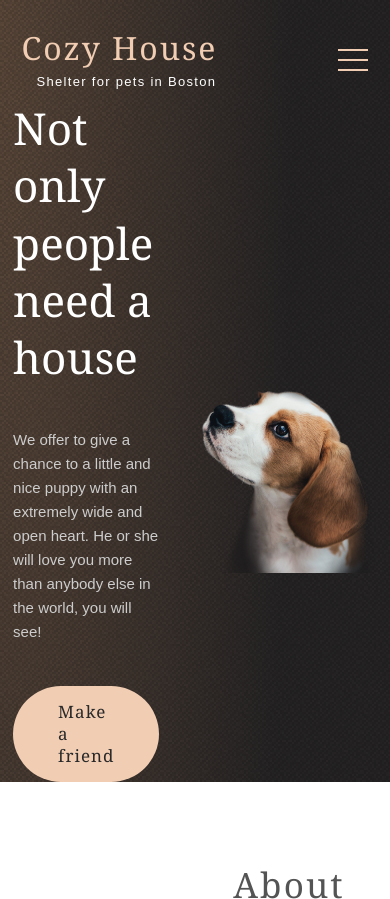
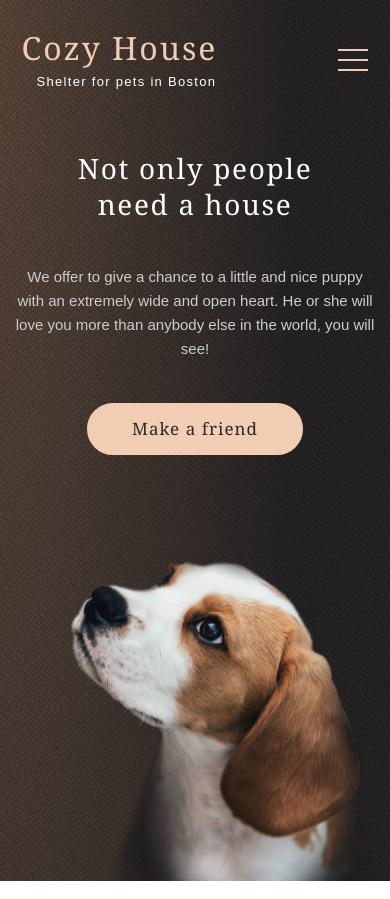
Before and after one commit to spykius/shelter, a plain HTML site: page shelter/index.html in a window 390 px wide. Shown: the top 899 px of the page. Drawn offline with Linux system fonts and the light colour scheme.

Commit message:
feat: change hero section styles according to mobile first methdology and make it responsive

```diff
--- a/shelter/css/style.css
+++ b/shelter/css/style.css
@@ -25,7 +25,7 @@
   --font-normal: normal;
   --font-italic: italic;
 
-  --text-h1: 2.75rem; /*44px*/
+  --text-h1: clamp(1.5625rem, calc(1.5625rem + (2.75 - 1.5625) * ((100vw - 20rem) / (48 - 20))), 2.75rem); /*25 - 44px*/
   --text-h2: 2.1875rem; /*35px*/
   --text-logo: 2rem; /*32px*/
   --text-h2-s: 1.5625rem; /*25pc*/
@@ -38,6 +38,9 @@
   --space-container: clamp(0.625rem, -0.2679rem + 4.4643vw, 1.875rem);
   --space-continer-header: clamp(1.25rem, 0.8036rem + 2.2321vw, 1.875rem);
   --space-continer-l: clamp(1.875rem, 0.9375rem + 1.9531vw, 2.5rem);
+
+  --hero-img-width-mob: clamp(16.25rem, calc(16.25rem + (35.5625 - 16.25) * ((100vw - 20rem) / (48 - 20))), 35.5625rem);
+  --hero-img-width-desk: 43.625rem;
 }
 
 /*=============== BASE ===============*/
@@ -120,20 +123,33 @@ img {
   flex: 1;
 }
 
-.btn-link {
-  display: inline-block;
+.btn {
+  min-width: 12.938rem;
+  appearance: none;
+  border: 2px solid var(--color-primary);
+  border-radius: 6.25rem;
+  background-color: transparent;
+  color: var(--color-dark-3xl);
+  padding: 0.813rem 2.688rem;
   font-size: var(--text-button);
   line-height: 1.3;
   letter-spacing: 0.06em;
-  color: var(--color-dark-3xl);
-  border-radius: 100px;
-  padding: 0.938rem 2.813rem;
-  background-color: var(--color-primary);
-  transition: background-color 200ms ease;
+  cursor: pointer;
+  transition:
+    background-color 200ms ease,
+    border-color 200ms ease;
 }
 
-.btn-link:hover {
-  background-color: var(--color-primary-light);
+@media (hover: hover) and (pointer: fine) {
+  .btn:hover {
+    background-color: var(--color-primary-light);
+    border-color: var(--color-primary-light);
+  }
+}
+
+.btn-link {
+  background-color: var(--color-primary);
+  border-color: var(--color-primary);
 }
 
 .section-title {
@@ -201,8 +217,10 @@ img {
   transition: color 150ms ease;
 }
 
-.menu__link:hover {
-  color: var(--color-light-s);
+@media (hover: hover) and (pointer: fine) {
+  .menu__link:hover {
+    color: var(--color-light-s);
+  }
 }
 
 .menu__link[aria-current="page"] {
@@ -288,47 +306,79 @@ img {
 
 /*=============== MAIN ===============*/
 /*========== hero ==========*/
-.hero {
-  width: 100%;
-}
-
 .hero__container {
   display: flex;
+  flex-direction: column;
   align-items: center;
-  gap: 2.625rem;
-  padding-block-start: 5.625rem;
+  gap: 6.563rem;
+  padding-block-start: 3.75rem;
 }
 
 .hero__content {
-  flex: 0 1 28.75rem;
   display: flex;
   flex-direction: column;
-  align-items: flex-start;
+  align-items: center;
   gap: 2.625rem;
-  margin-top: -5rem;
+  max-width: 28.75rem;
 }
 
 .hero__title {
+  font-weight: var(--font-regular);
   font-size: var(--text-h1);
-  font-weight: var(--font-regular);
   line-height: 1.3;
+  letter-spacing: 0.06em;
+  text-align: center;
   color: var(--color-light-xl);
-  max-width: 19.375rem;
 }
 
 .hero__subtitle {
   font-family: var(--font-secondary);
   line-height: 1.6;
+  text-align: center;
   color: var(--color-dark-s);
 }
 
 .hero__image-wrapper {
-  flex: 0 1 43.625rem;
+  align-self: flex-end;
+  width: 100%;
+  max-width: var(--hero-img-width-mob);
 }
 
 .hero__image {
-  display: block;
   width: 100%;
+}
+
+@media (min-width: 768px) {
+  .hero__container {
+    gap: 6.25rem;
+  }
+
+  .hero__title,
+  .hero__subtitle {
+    align-self: flex-start;
+    letter-spacing: normal;
+    text-align: start;
+  }
+}
+
+@media (min-width: 1024px) {
+  .hero__container {
+    flex-direction: row;
+    padding-block-start: 5.625rem;
+    gap: 2.625rem;
+  }
+
+  .hero__content {
+    margin-top: -5rem;
+  }
+
+  .hero__btn {
+    align-self: start;
+  }
+
+  .hero__image-wrapper {
+    max-width: var(--hero-img-width-desk);
+  }
 }
 
 /*========== about ==========*/
--- a/shelter/index.html
+++ b/shelter/index.html
@@ -45,20 +45,20 @@
         <section class="hero" id="hero">
           <div class="hero__container container">
             <div class="hero__content">
-              <h1 class="hero__title">Not only people need a house</h1>
+              <h1 class="hero__title">Not only people<br />need a house</h1>
               <p class="hero__subtitle">
                 We offer to give a chance to a little and nice puppy with an extremely wide and open heart. He or she
                 will love you more than anybody else in the world, you will see!
               </p>
-              <a class="hero__btn btn-link" href="#our-friends"> Make a friend </a>
+              <a class="hero__btn btn btn-link" href="#our-friends"> Make a friend </a>
             </div>
             <div class="hero__image-wrapper">
               <img
                 class="hero__image"
                 src="assets/img/start-screen-puppy.png"
-                width="698"
-                height="728"
-                alt="cute puppy" />
+                width="260"
+                height="271"
+                alt="cute puppy looking up" />
             </div>
           </div>
         </section>
```
